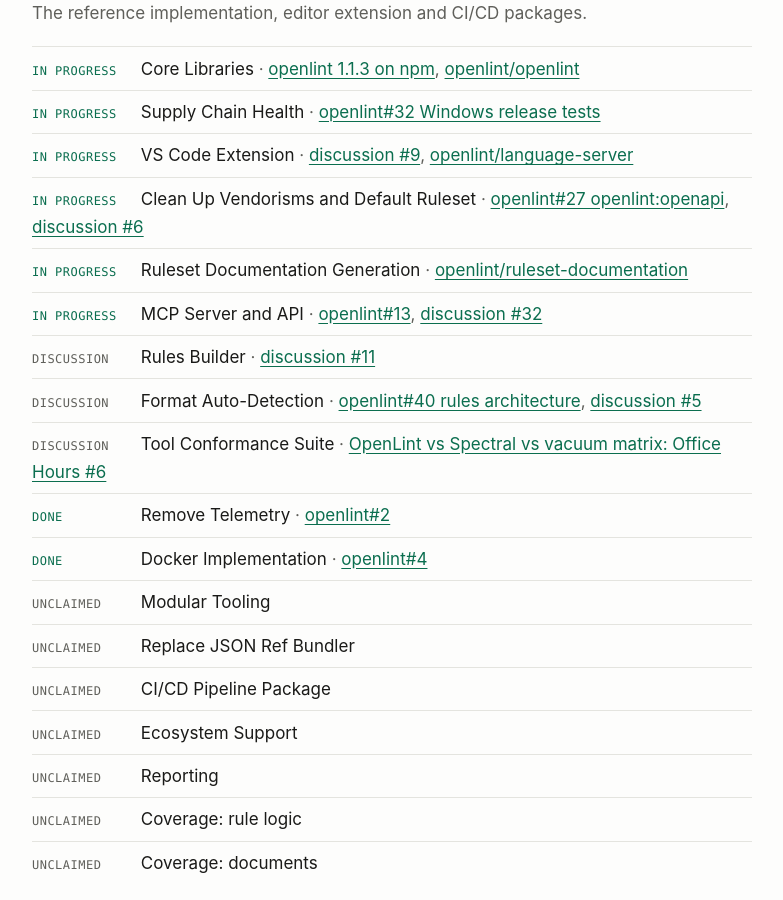
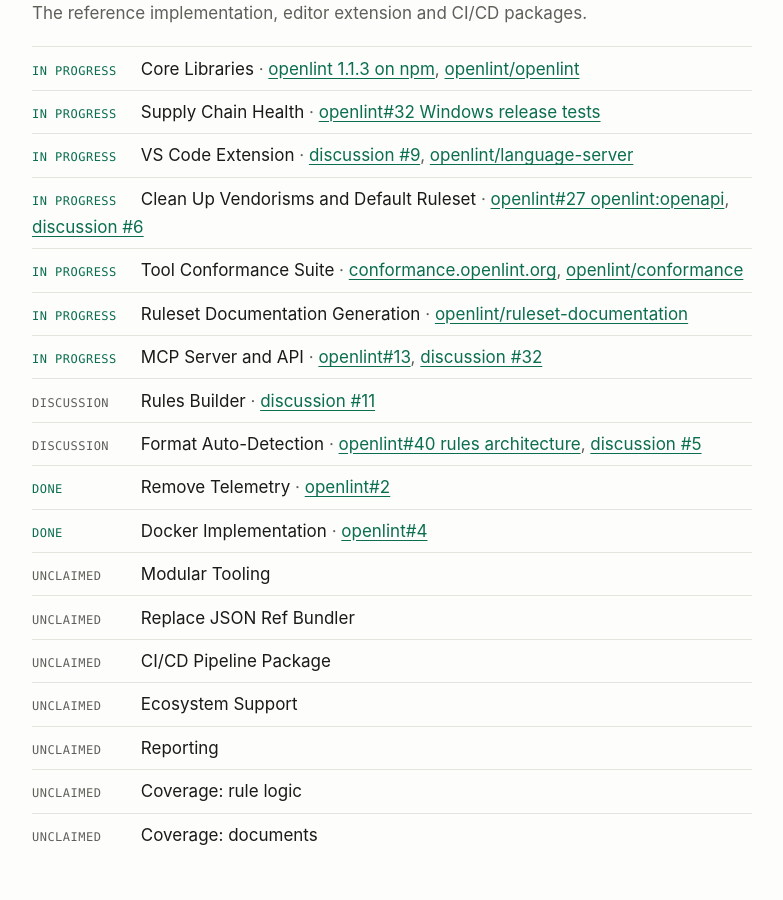
Before and after one commit to openlint/website, a Jekyll site: the page built from roadmap/index.html, in a window 1280 px wide and 900 px high, scrolled down 1391 px. Shown: the whole window, without its empty margins (248-1031 px from the left). Built offline with Jekyll 4.4.1, drawn with Linux system fonts in a browser that asks for light colours.

Commit message:
Link conformance.openlint.org from home and roadmap
Co-Authored-By: Claude Opus 5.5 <noreply@anthropic.com>

```diff
--- a/_data/roadmap.yml
+++ b/_data/roadmap.yml
@@ -101,9 +101,10 @@ areas:
       - { name: CI/CD Pipeline Package, status: unclaimed }
       - { name: Ecosystem Support, status: unclaimed }
       - name: Tool Conformance Suite
-        status: discussion
+        status: in-progress
         links:
-          - { label: "OpenLint vs Spectral vs vacuum matrix: Office Hours #6", url: "https://github.com/openlint/community/issues/38" }
+          - { label: "conformance.openlint.org", url: "https://conformance.openlint.org/" }
+          - { label: "openlint/conformance", url: "https://github.com/openlint/conformance" }
       - name: Ruleset Documentation Generation
         status: in-progress
         links: [{ label: "openlint/ruleset-documentation", url: "https://github.com/openlint/ruleset-documentation" }]
--- a/index.html
+++ b/index.html
@@ -88,6 +88,7 @@
     <li><a href="https://spec.openlint.org">Specification</a> — the working draft of the ruleset format, <a href="/blog/2026/10/22/draft-specification-ready-for-feedback/">ready for feedback</a></li>
     <li><a href="https://learn.openlint.org">Learn</a> — OpenLint 101, aliases, snippets and the built-in rules, at learn.openlint.org</li>
     <li><a href="https://rules.openlint.org">Rules</a> — every rule in the built-in rulesets, the specification and learn, each with its own page, at rules.openlint.org</li>
+    <li><a href="https://conformance.openlint.org">Conformance</a> — the same rulesets run through OpenLint, Spectral, vacuum, the IBM OpenAPI Validator, Insomnia and Redocly, updated daily, at conformance.openlint.org</li>
     <li><a href="/blog/">Blog</a> — news and stories from the community</li>
     <li><a href="/meetings/">Meetings</a> — office hours recordings, summaries and transcripts</li>
     <li><a href="https://github.com/api-commons/spotlight-spec/issues/39">The naming vote</a> · <a href="https://github.com/api-commons/spotlight-spec/issues/45">the name's due diligence</a></li>
```
